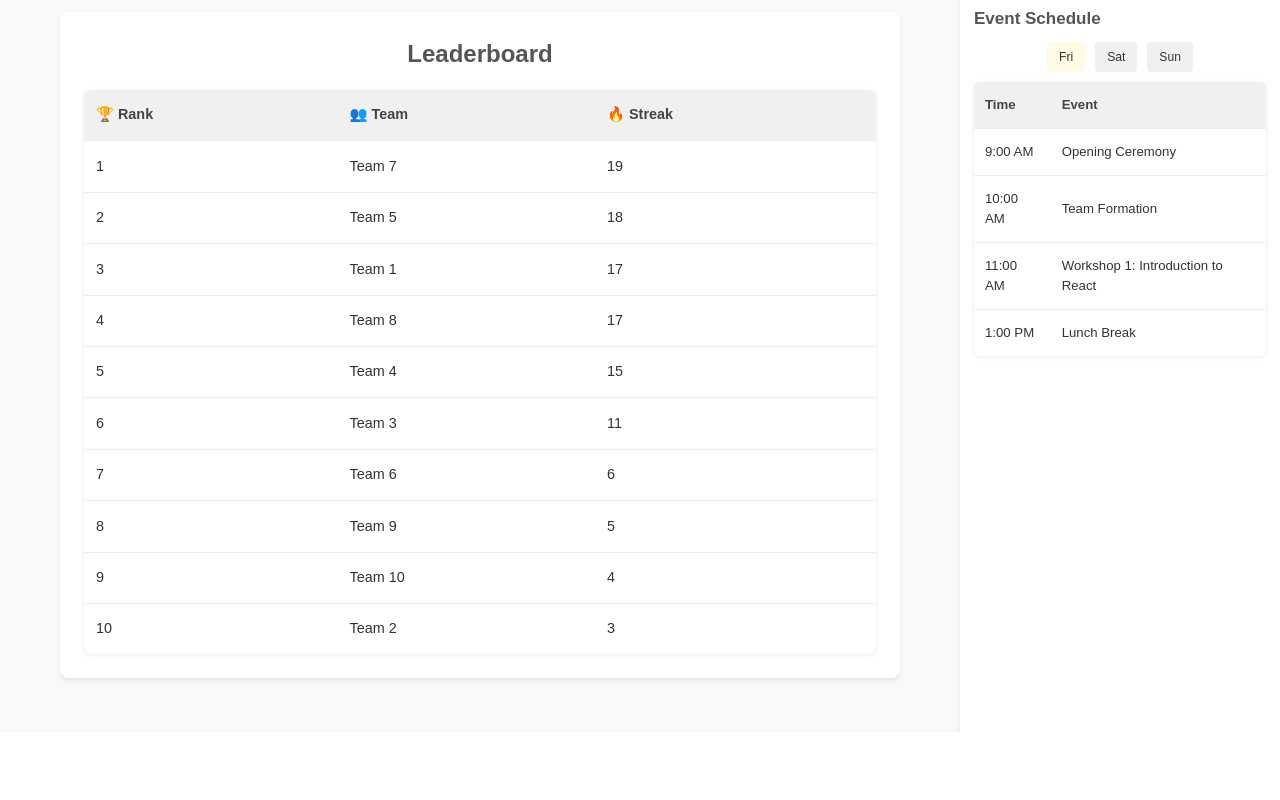
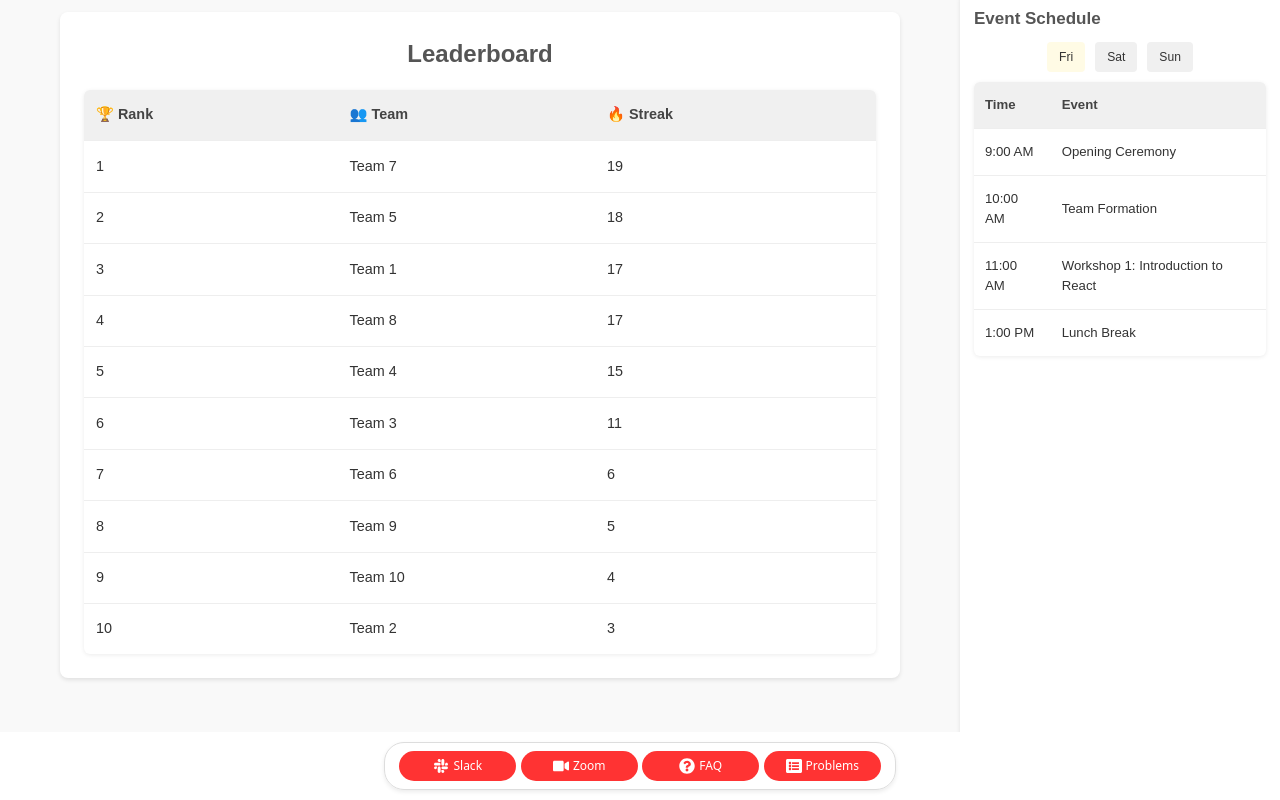
Before and after one commit to MayuR397/xto10x, a React (Vite) app: page / in a window 1280 px wide. Shown: the part 177-977 px from the top of the page. Before the commit the page ends 909 px from the top, so only its background shows below. Built offline with nearby package versions, Linux system fonts and the light colour scheme; sample sign-in values are in the browser's storage.

Commit message:
assist panel

```diff
--- a/src/App.jsx
+++ b/src/App.jsx
@@ -6,6 +6,7 @@ import './App.css';
 import Navbar from "./components/Navbar"
 import { RegisterTeamPage } from './components/RegisterTeamPage';
 import { SelectTeamPage } from './components/SelectTeamPage';
+import AssistPanel from './components/AssistPanel';
 
 function App() {
   const [isLoggedIn, setIsLoggedIn] = useState(false);
@@ -45,6 +46,7 @@ function App() {
         <Route path="/register-team" element={<RegisterTeamPage/>} />
         <Route path="/select-team" element={<SelectTeamPage/>} />
       </Routes>
+      <AssistPanel/>
     </Router>  );
 }
 
--- a/src/components/Leaderboard.jsx
+++ b/src/components/Leaderboard.jsx
@@ -44,7 +44,6 @@ function Leaderboard() {
       </table>
     </div>
     <div style={{marginTop:"80px"}}>
-    <AssistPanel/>
     </div>
     </div>
 
```
